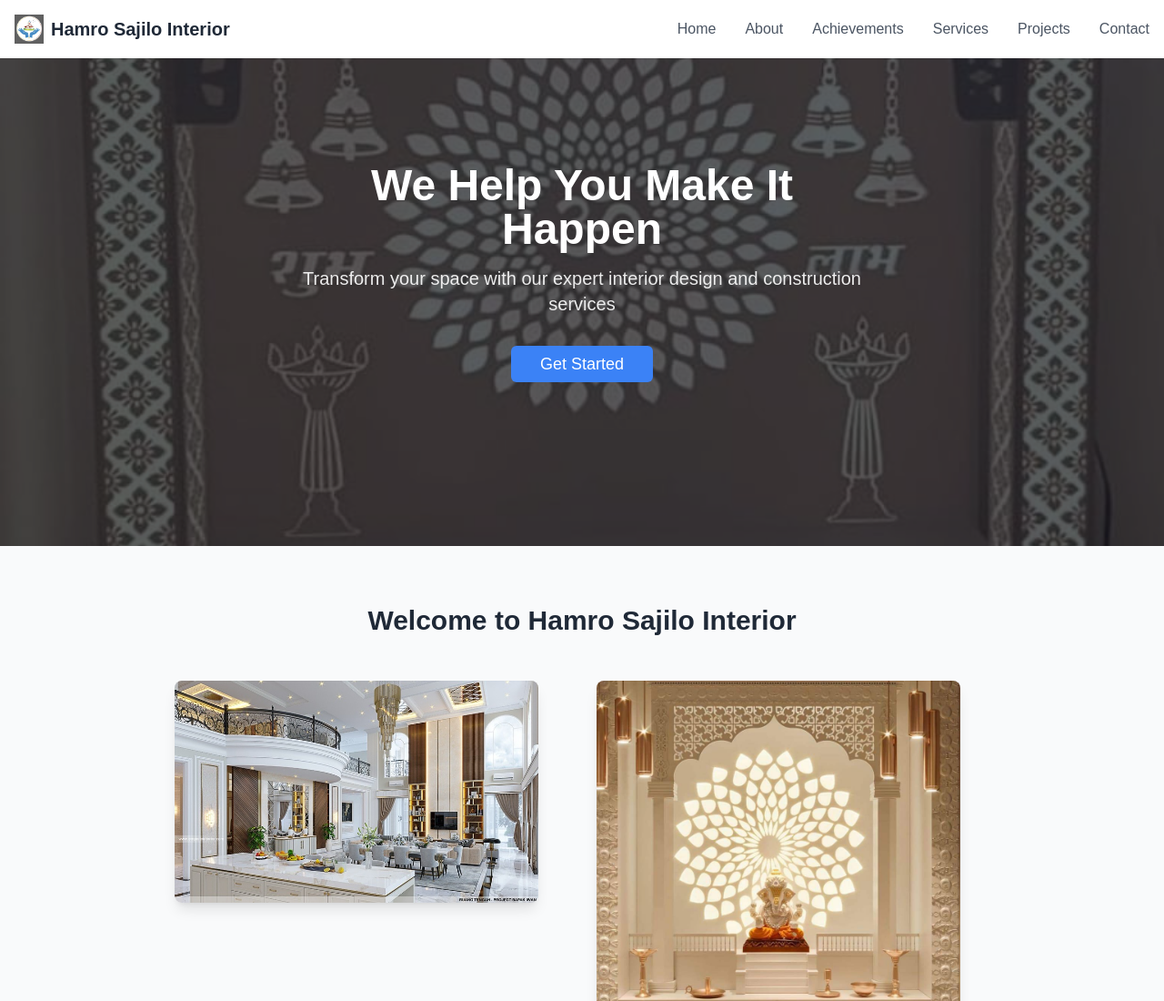
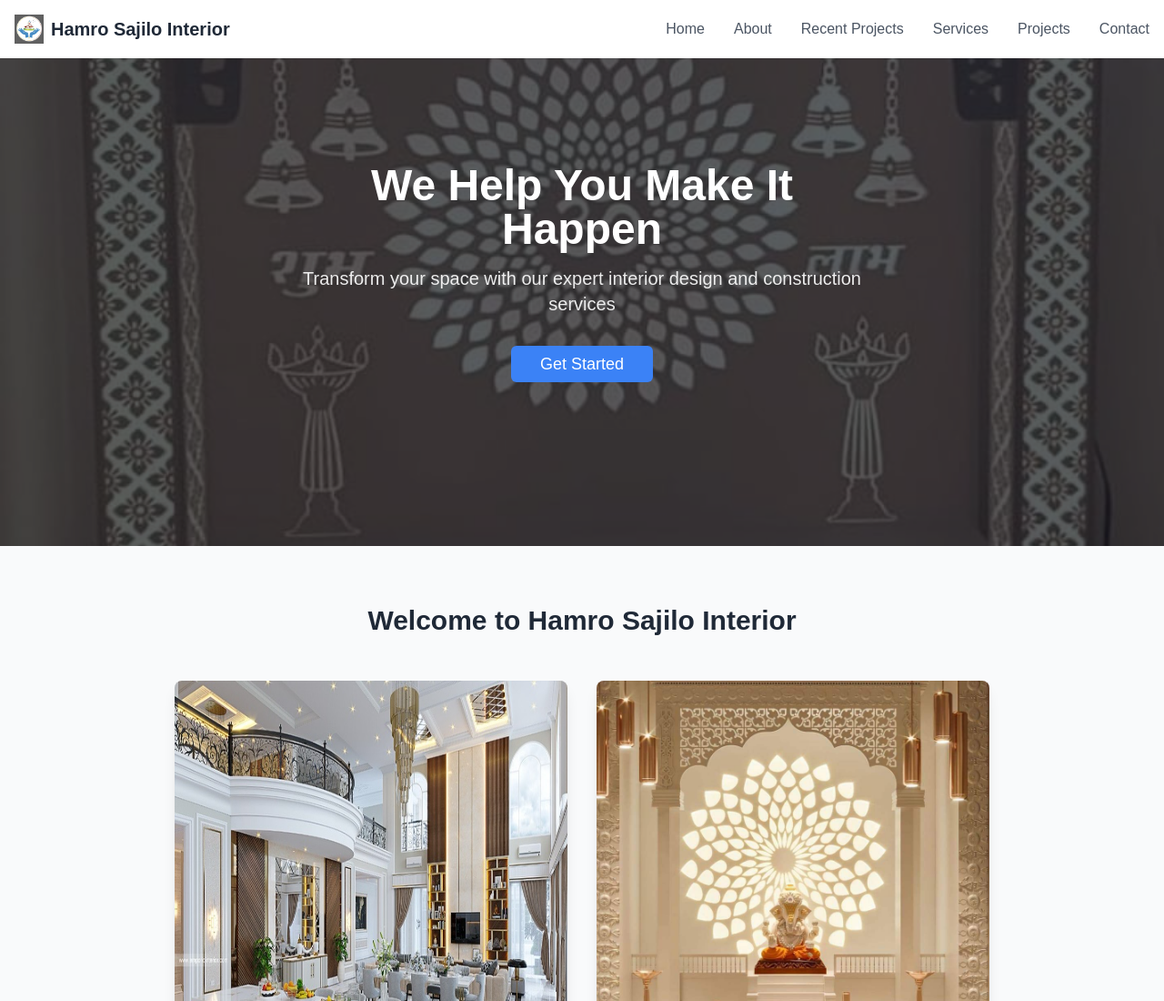
Before and after one commit to SaugatGautam100/sajilointeriornepal, a Next.js app in the folder my-app/: page / in a window 1280 px wide. Shown: the top 1100 px of the page at 91% size. Built offline with nearby package versions, Linux system fonts and the light colour scheme.

Commit message:
change in css

```diff
--- a/my-app/app/globals.css
+++ b/my-app/app/globals.css
@@ -92,3 +92,9 @@ body {
     @apply bg-background text-foreground;
   }
 }
+
+
+img.rounded-lg.shadow-lg {
+    height: 100%;
+    width: 100%;
+}
--- a/my-app/app/page.tsx
+++ b/my-app/app/page.tsx
@@ -40,7 +40,7 @@ export default function Component() {
               About
             </a>
             <a href="#achievements" className="text-gray-600 hover:text-blue-500">
-              Achievements
+              Recent Projects
             </a>
             <a href="#services" className="text-gray-600 hover:text-blue-500">
               Services
```
Also changed, not shown: my-app/package.json (+9 -1 lines), package.json (added, +20 -0 lines), 1 other file (tests, documents, lock files or other folders).
